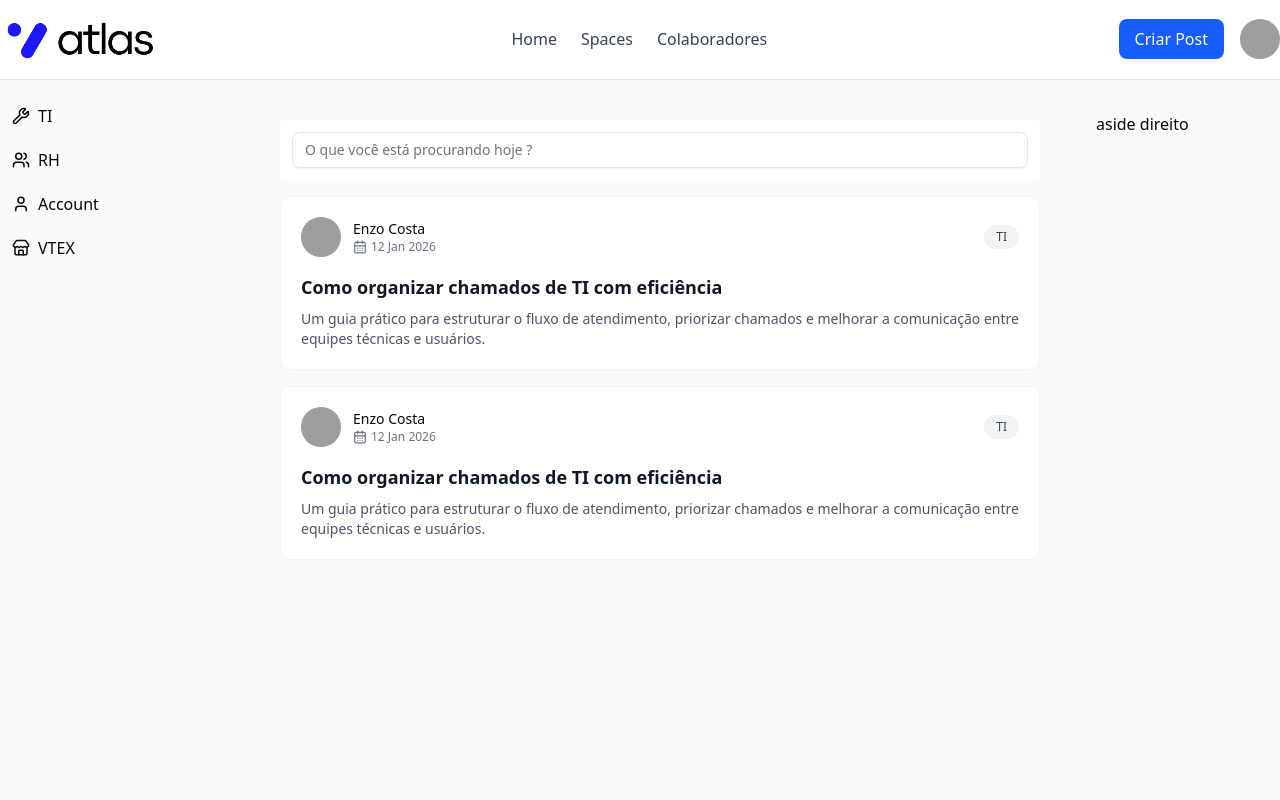
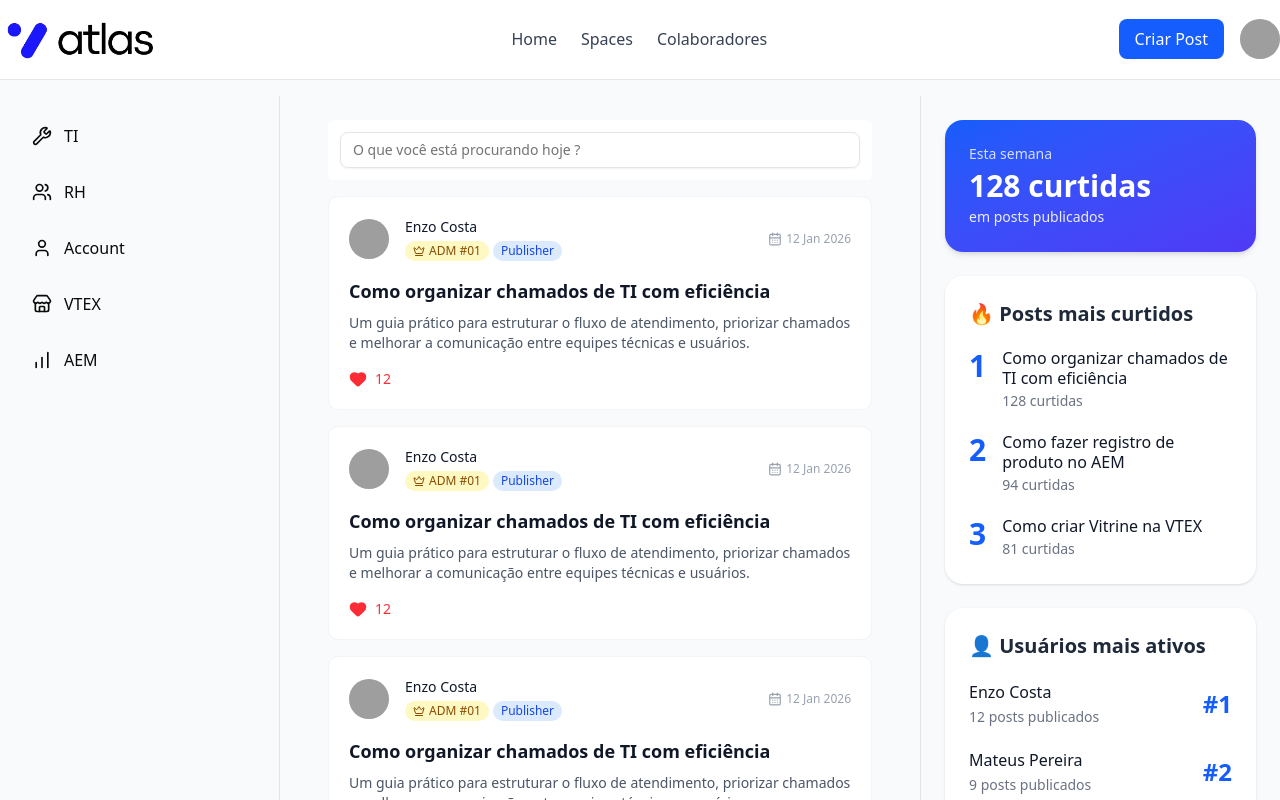
Before and after one commit to EnzoXavier1001/atlas-web, a React (Vite) app: page / in a window 1280 px wide. Shown: the top 800 px of the page. Built offline with nearby package versions, Linux system fonts and the light colour scheme; grey boxes are pictures that could not be loaded.

Commit message:
feat: update styes in home and add right sidebar

```diff
--- a/src/components/card/index.tsx
+++ b/src/components/card/index.tsx
@@ -1,10 +1,12 @@
-import { CalendarDays } from "lucide-react";
+import { CalendarDays, Crown, Heart } from "lucide-react";
+import { useState } from "react";
+export function Card() {
+	const [likes, setLikes] = useState<number>(12);
 
-export function Card() {
 	return (
 		<article className="mt-4 bg-white p-5 rounded-lg border border-gray-100 hover:shadow-md transition-shadow">
 			<header className="flex items-center justify-between">
-				<div className="flex items-center gap-3">
+				<div className="flex items-center gap-4">
 					<button
 						type="button"
 						className="w-10 h-10 rounded-full overflow-hidden bg-gray-200 flex items-center justify-center hover:shadow-sm transition-shadow"
@@ -16,17 +18,27 @@ export function Card() {
 						/>
 					</button>
 
-					<div className="flex flex-col">
-						<span className="text-sm font-medium">Enzo Costa</span>
-						<span className="flex items-center gap-1 text-xs text-gray-500">
-							<CalendarDays size={14} />
-							12 Jan 2026
+					<div className="flex flex-col gap-1">
+						<span className="text-sm font-medium text-gray-900">
+							Enzo Costa
 						</span>
+
+						<div className="flex gap-1 flex-wrap">
+							<span className="px-2 py-0.5 rounded-full bg-yellow-100 text-yellow-800 text-xs font-medium flex items-center gap-1">
+								<Crown className="w-3 h-3" />
+								ADM #01
+							</span>
+
+							<span className="px-2 py-0.5 rounded-full bg-blue-100 text-blue-700 text-xs font-medium">
+								Publisher
+							</span>
+						</div>
 					</div>
 				</div>
 
-				<span className="bg-gray-100 text-gray-700 px-3 py-1 text-xs font-medium rounded-full">
-					TI
+				<span className="flex items-center gap-1 text-xs text-gray-400">
+					<CalendarDays size={14} />
+					12 Jan 2026
 				</span>
 			</header>
 
@@ -40,6 +52,20 @@ export function Card() {
 					chamados e melhorar a comunicação entre equipes técnicas e usuários.
 				</p>
 			</main>
+
+			<footer className="mt-4 flex items-center justify-between">
+				<button
+					type="button"
+					className={`
+						flex items-center gap-2 text-sm font-medium transition-colors cursor-pointer
+						${likes ? "text-red-500" : "text-gray-500 hover:text-red-500"}
+					`}
+					onClick={() => setLikes((prevState: number) => prevState + 1)}
+				>
+					<Heart size={18} className={likes ? "fill-red-500" : ""} />
+					<span>{likes}</span>
+				</button>
+			</footer>
 		</article>
 	);
 }
--- a/src/pages/home/index.tsx
+++ b/src/pages/home/index.tsx
@@ -1,30 +1,35 @@
-import { Store, User, Users, Wrench } from "lucide-react";
+import { BarChart, Store, User, Users, Wrench } from "lucide-react";
 import { Card } from "@/components/card";
 import { Input } from "@/components/ui/input";
 
 export function Home() {
 	return (
-		<section className="grid grid-cols-[240px_1fr_200px] gap-4 min-h-screen">
-			<aside className="flex flex-col space-y-2">
-				<ul className="flex flex-col gap-1">
-					<li className="flex items-center gap-2 px-3 py-2 rounded-md cursor-pointer transition-colors hover:bg-blue-50 hover:text-blue-500 hover:underline">
-						<Wrench size={18} />
-						TI
+		<section className="grid grid-cols-[280px_1fr_360px] gap-6 min-h-screen">
+			<aside className="p-4 bg-gray-50 border-r">
+				<ul className="flex flex-col gap-2">
+					<li className="flex items-center gap-3 px-4 py-3 rounded-lg cursor-pointer transition-colors hover:bg-blue-100 hover:text-blue-600">
+						<Wrench size={20} />
+						<span className="font-medium">TI</span>
 					</li>
 
-					<li className="flex items-center gap-2 px-3 py-2 rounded-md cursor-pointer transition-colors hover:bg-blue-50 hover:text-blue-500 hover:underline">
-						<Users size={18} />
-						RH
+					<li className="flex items-center gap-3 px-4 py-3 rounded-lg cursor-pointer transition-colors hover:bg-blue-100 hover:text-blue-600">
+						<Users size={20} />
+						<span className="font-medium">RH</span>
 					</li>
 
-					<li className="flex items-center gap-2 px-3 py-2 rounded-md cursor-pointer transition-colors hover:bg-blue-50 hover:text-blue-500 hover:underline">
-						<User size={18} />
-						Account
+					<li className="flex items-center gap-3 px-4 py-3 rounded-lg cursor-pointer transition-colors hover:bg-blue-100 hover:text-blue-600">
+						<User size={20} />
+						<span className="font-medium">Account</span>
 					</li>
 
-					<li className="flex items-center gap-2 px-3 py-2 rounded-md cursor-pointer transition-colors hover:bg-blue-50 hover:text-blue-500 hover:underline">
-						<Store size={18} />
-						VTEX
+					<li className="flex items-center gap-3 px-4 py-3 rounded-lg cursor-pointer transition-colors hover:bg-blue-100 hover:text-blue-600">
+						<Store size={20} />
+						<span className="font-medium">VTEX</span>
+					</li>
+
+					<li className="flex items-center gap-3 px-4 py-3 rounded-lg cursor-pointer transition-colors hover:bg-blue-100 hover:text-blue-600">
+						<BarChart size={20} />
+						<span className="font-medium">AEM</span>
 					</li>
 				</ul>
 			</aside>
@@ -37,10 +42,94 @@ export function Home() {
 				<div className="flex flex-col">
 					<Card />
 					<Card />
+					<Card />
+					<Card />
 				</div>
 			</main>
 
-			<aside className="p-4">aside direito</aside>
+			<aside className="p-6 bg-gray-50 border-l flex flex-col gap-6">
+				<div className="bg-gradient-to-br from-blue-600 to-indigo-600 rounded-2xl p-6 text-white shadow-md">
+					<p className="text-sm opacity-80">Esta semana</p>
+					<h2 className="text-3xl font-bold mt-1">128 curtidas</h2>
+					<span className="text-sm opacity-90">em posts publicados</span>
+				</div>
+
+				<div className="bg-white rounded-2xl p-6 shadow-sm">
+					<h3 className="text-xl font-semibold text-gray-800 mb-5">
+						🔥 Posts mais curtidos
+					</h3>
+
+					<ul className="space-y-5">
+						<li className="flex gap-4">
+							<span className="text-3xl font-bold text-blue-600">1</span>
+							<div>
+								<p className="font-medium text-gray-900 leading-tight">
+									Como organizar chamados de TI com eficiência
+								</p>
+								<span className="text-sm text-gray-500">128 curtidas</span>
+							</div>
+						</li>
+
+						<li className="flex gap-4">
+							<span className="text-3xl font-bold text-blue-600">2</span>
+							<div>
+								<p className="font-medium text-gray-900 leading-tight">
+									Como fazer registro de produto no AEM
+								</p>
+								<span className="text-sm text-gray-500">94 curtidas</span>
+							</div>
+						</li>
+
+						<li className="flex gap-4">
+							<span className="text-3xl font-bold text-blue-600">3</span>
+							<div>
+								<p className="font-medium text-gray-900 leading-tight">
+									Como criar Vitrine na VTEX
+								</p>
+								<span className="text-sm text-gray-500">81 curtidas</span>
+							</div>
+						</li>
+					</ul>
+				</div>
+
+				<div className="bg-white rounded-2xl p-6 shadow-sm">
+					<h3 className="text-xl font-semibold text-gray-800 mb-5">
+						👤 Usuários mais ativos
+					</h3>
+
+					<ul className="space-y-5">
+						<li className="flex items-center justify-between">
+							<div>
+								<p className="font-medium text-gray-900">Enzo Costa</p>
+								<span className="text-sm text-gray-500">
+									12 posts publicados
+								</span>
+							</div>
+							<span className="text-2xl font-bold text-blue-600">#1</span>
+						</li>
+
+						<li className="flex items-center justify-between">
+							<div>
+								<p className="font-medium text-gray-900">Mateus Pereira</p>
+								<span className="text-sm text-gray-500">
+									9 posts publicados
+								</span>
+							</div>
+							<span className="text-2xl font-bold text-blue-600">#2</span>
+						</li>
+
+						<li className="flex items-center justify-between">
+							<div>
+								<p className="font-medium text-gray-900">Caio Leme</p>
+								<span className="text-sm text-gray-500">
+									7 posts publicados
+								</span>
+							</div>
+							<span className="text-2xl font-bold text-blue-600">#3</span>
+						</li>
+					</ul>
+				</div>
+			</aside>
 		</section>
 	);
 }
```
